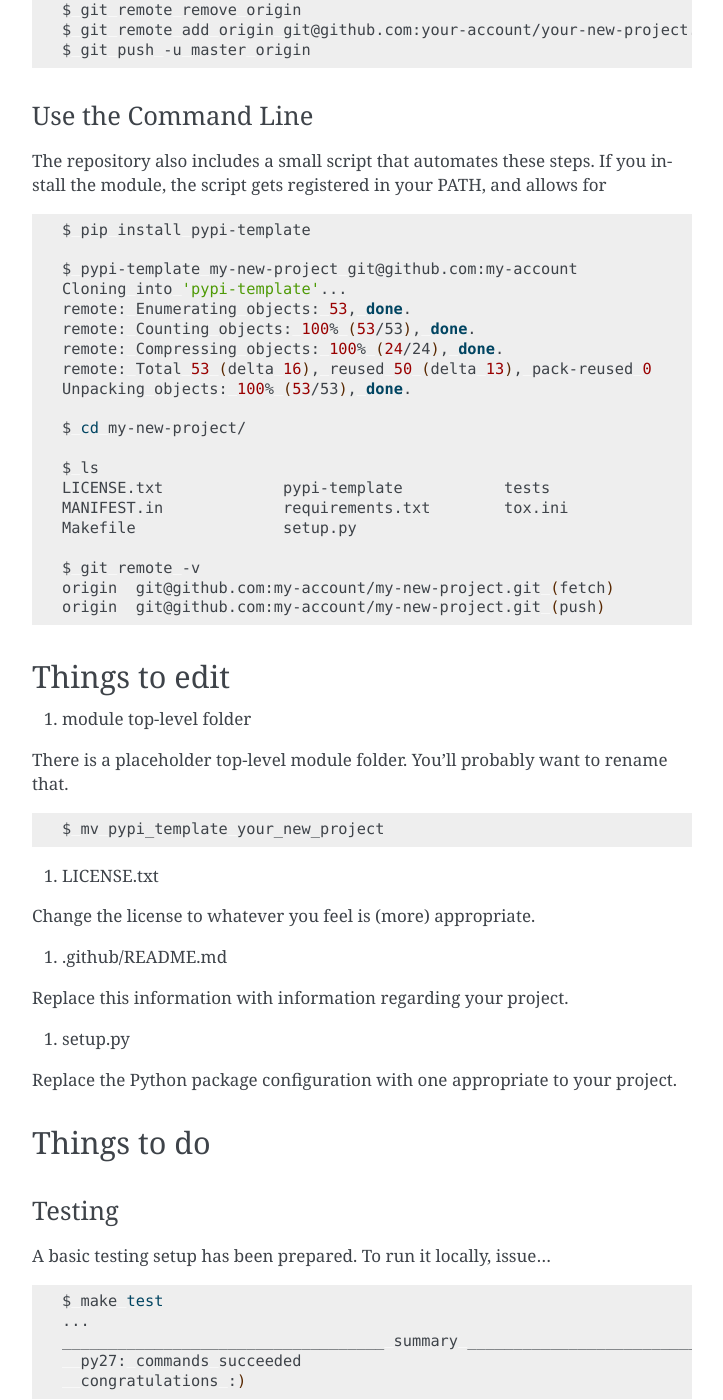
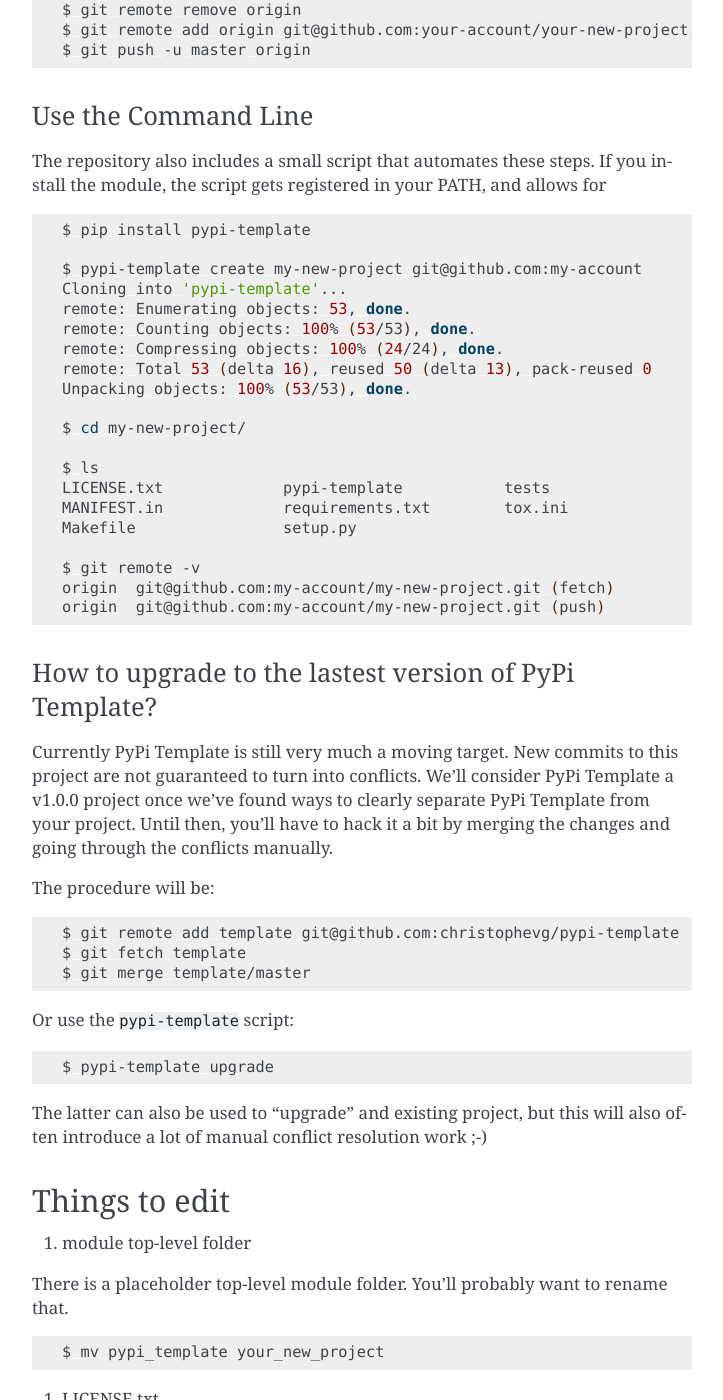
Before and after one commit to christophevg/pypi-template, a Sphinx documentation site: the page built from docs/index.md, in a window 1280 px wide and 1400 px high, scrolled down 742 px. Shown: the whole window, without its empty margins (388-1111 px from the left). Built offline with Sphinx 7.4.7, drawn with Linux system fonts in a browser that asks for light colours; some of the changed text lies outside the part shown.

Commit message:
fixed some typos and updated docs

````diff
--- a/docs/index.md
+++ b/docs/index.md
@@ -4,9 +4,9 @@
 
 [![Latest Version on PyPI](https://img.shields.io/pypi/v/pypi-template.svg)](https://pypi.python.org/pypi/pypi-template/)
 [![Build Status](https://secure.travis-ci.org/christophevg/pypi-template.svg?branch=master)](http://travis-ci.org/christophevg/pypi-template)
+[![Documentation Status](https://readthedocs.org/projects/pypi-template/badge/?version=latest)](https://pypi-template.readthedocs.io/en/latest/?badge=latest)
 [![Coverage Status](https://coveralls.io/repos/github/christophevg/pypi-template/badge.svg?branch=master)](https://coveralls.io/github/christophevg/pypi-template?branch=master)
-[![Built with PyPi Tempalte](https://img.shields.io/badge/PyPi_Template-v0.0.4-blue.svg)](https://github.com/christophevg/pypi-template)
-[![Documentation Status](https://readthedocs.org/projects/pypi-template/badge/?version=latest)](https://pypi-template.readthedocs.io/en/latest/?badge=latest)
+[![Built with PyPi Template](https://img.shields.io/badge/PyPi_Template-v0.0.4-blue.svg)](https://github.com/christophevg/pypi-template)
 
 ## Howto, the executive summary
 
@@ -40,7 +40,7 @@ The repository also includes a small script that automates these steps. If you i
 ```bash
 $ pip install pypi-template
 
-$ pypi-template my-new-project git@github.com:my-account
+$ pypi-template create my-new-project git@github.com:my-account
 Cloning into 'pypi-template'...
 remote: Enumerating objects: 53, done.
 remote: Counting objects: 100% (53/53), done.
@@ -59,6 +59,27 @@ $ git remote -v
 origin	git@github.com:my-account/my-new-project.git (fetch)
 origin	git@github.com:my-account/my-new-project.git (push)
 ```
+
+### How to upgrade to the lastest version of PyPi Template?
+
+Currently PyPi Template is still very much a moving target. New commits to this project are not guaranteed to turn into conflicts. We'll consider PyPi Template a v1.0.0 project once we've found ways to clearly separate PyPi Template from your project. Until then, you'll have to hack it a bit by merging the changes and going through the conflicts manually.
+
+The procedure will be:
+
+```bash
+$ git remote add template git@github.com:christophevg/pypi-template
+$ git fetch template
+$ git merge template/master
+```
+
+Or use the `pypi-template` script:
+
+```bash
+$ pypi-template upgrade
+```
+
+The latter can also be used to "upgrade" and existing project, but this will also often introduce a lot of manual conflict resolution work ;-)
+
 ## Things to edit
 
 1. module top-level folder
````
Also changed, not shown: .github/README.md.
